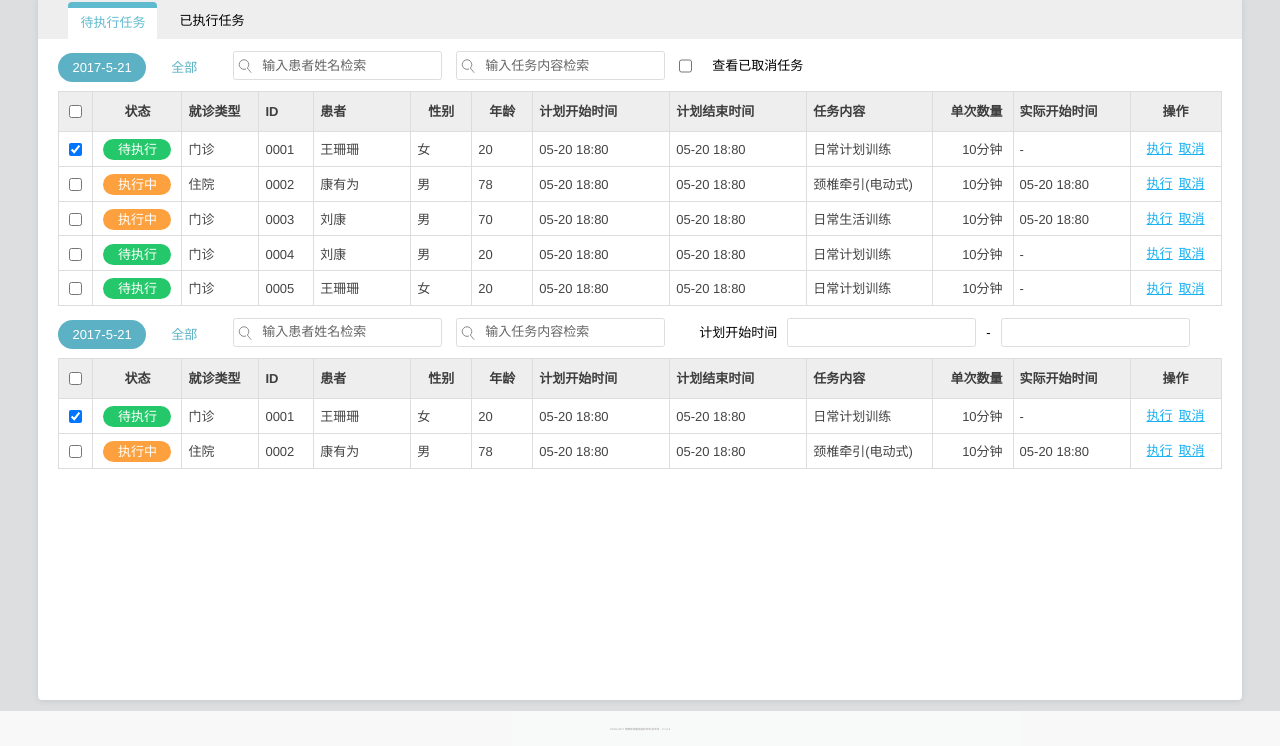
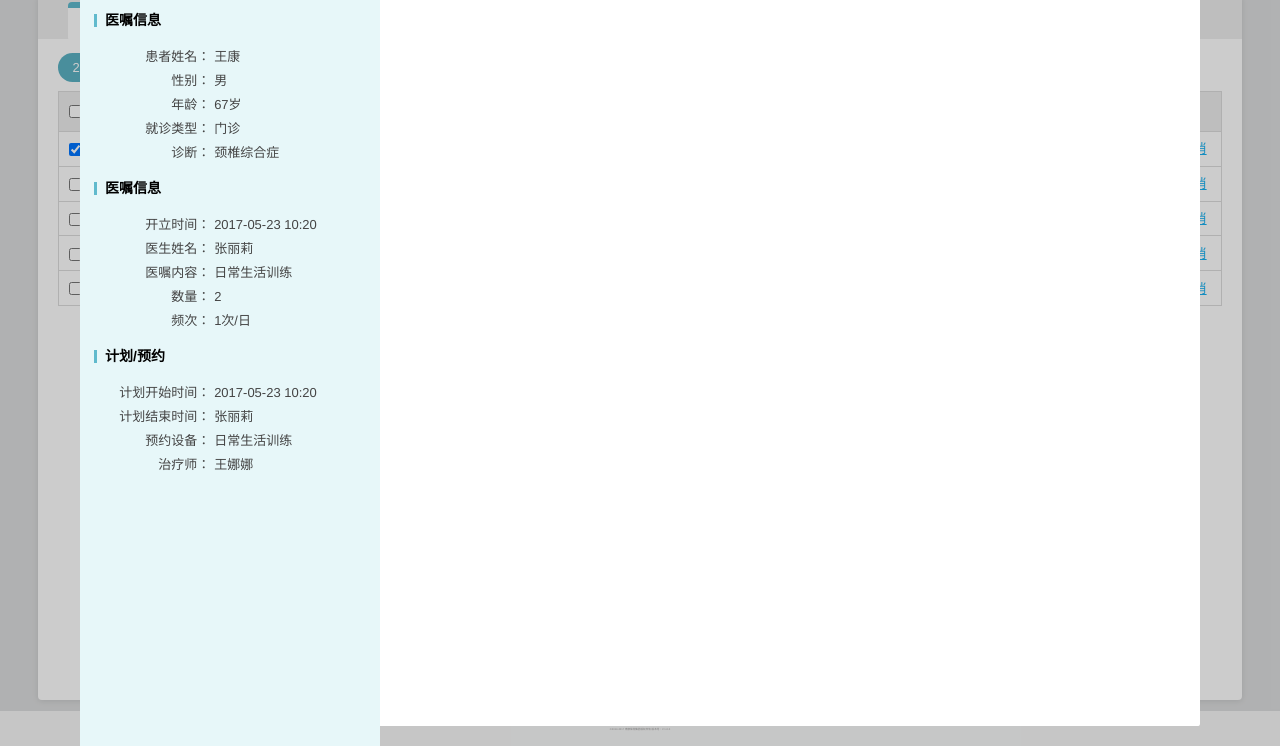
Before and after one commit to yugongwen/practice, a plain HTML site: page main/main.html in a window 1280 px wide. Shown: the part 54-800 px from the top of the page. Drawn offline with Linux system fonts and the light colour scheme.

Commit message:
增加了弹窗以及其他。

```diff
--- a/main/css/main.css
+++ b/main/css/main.css
@@ -302,6 +302,9 @@ table thead tr th{
 	width: 50px;
 	padding: 0;
 }
+.content .navbar ul li{
+
+}
 table thead tr th:first-child{
 	min-width: 10px;
 }
@@ -348,12 +351,13 @@ tbody tr th.opreation{
 	padding: 0 2px;
 }
 tbody tr td a{
-	display: inline-block;
-	margin: 2 0px;
+
 	color: #1AB1F1;
 	text-decoration: underline;
 	font-weight: 380;
-	width: 32px;
+}
+tbody tr td a:nth-child(2){
+	padding-left: 10px;
 }
 tbody tr td a:hover{
 	color: #1e84b0;
@@ -368,3 +372,65 @@ span.wait{
 span.ing{
 	background: #fda13e
 }
+/*弹窗样式*/
+.popUp{
+	box-sizing: border-box;
+	top: 0;
+	left: 0;
+	position: fixed;
+	width: 100%;
+	height: 100%;
+	z-index: 9999;
+	background-color:rgba(0,0,0,0.2);
+	padding: 20px 80px;
+}
+
+.popUpContent{
+	display: block;
+	width: 100%;
+	height: 100%;
+	background: white;
+	border-radius: 0.2em;
+}
+.popUpContent h4{
+	line-height: 30px;
+	background: #eeeeee;
+	padding-left: 20px;
+	border-top-left-radius: 0.2em;
+	border-top-right-radius: 0.2em;
+	margin: 0;
+}
+.popUpContent aside{
+    box-sizing: border-box;
+	width: 300px;
+	height: 100%;
+	margin-bottom: 80px;
+	background: #e7f7f9;
+	box-sizing: border-box;
+	padding: 2 14px;
+}
+.popUpContent aside  span{
+	width: 3px;
+	height: 13px;
+	background: #60bacd;
+	float: left;
+	margin-top: 18px;
+	margin-left: 14px;
+}
+.popUpContent aside table td{
+
+	border: none;
+	padding: 2px;
+	height: 20px;
+}
+.popUpContent aside table td:nth-child(1){
+	text-align: right;
+	width: 70px;
+}
+.popUpContent aside h6{
+	margin: 0;
+	line-height:48px;
+	font-size: 14px;
+	display: inline-block;
+	padding-left: 8px;
+}
--- /dev/null
+++ b/main/css/popUp.css
@@ -0,0 +1,16 @@
+.popUp{
+	box-sizing: border-box;
+	top: 0;
+	left: 0;
+	position: fixed;
+	width: 100%;
+	height: 100%;
+	z-index: 9999;
+	background-color:rgba(0,0,0,0.2);
+	padding: 20px 30px;
+}
+.popUpContent{
+	width: 100%;
+	height: 100%;
+	background: white;
+}
--- a/main/main.html
+++ b/main/main.html
@@ -64,11 +64,11 @@
                 <th class="alignC" style="width:80px;">状态</th>
                 <th class="alignL" style="min-width:60px;width: 60px;">就诊类型</th>
                 <th class="alignL" style="max-width:80px">ID</th>
-                <th class="alignL" style="width:80px";>患者</th>
-                <th class="alignC" style="width:40px";>性别</th>
-                <th class="alignC" style="width:40px";>年龄</th>
-                <th class="alignL" style="width:120px";>计划开始时间</th>
-                <th class="alignL" style="width:120px";>计划结束时间</th>
+                <th class="alignL" style="width:60px";>患者</th>
+                <th class="alignC" style="width:30px";>性别</th>
+                <th class="alignC" style="width:30px";>年龄</th>
+                <th class="alignL" style="width:80px";>计划开始时间</th>
+                <th class="alignL" style="width:80px";>计划结束时间</th>
                 <th class="alignL">任务内容</th>
                 <th class="alignR" style="width:60px;">单次数量</th>
                 <th class="alignL" style="width:100px;">实际开始时间</th>
@@ -153,7 +153,7 @@
         <!-- 以上是待执行任务的内容区域。 -->
 
          <!-- 以下是已执行任务的内容区域。 -->
-        <div class="contentD secondContent" style="display: display;">
+        <div class="contentD secondContent" style="display: none;">
             <div class="tableOpreation">
                 <ul>
                     <li class="here nav"><p>2017-5-21</p></li>
@@ -175,15 +175,16 @@
                 <th class="alignC" style="width:80px;">状态</th>
                 <th class="alignL" style="min-width:60px;width: 60px;">就诊类型</th>
                 <th class="alignL" style="max-width:80px">ID</th>
-                <th class="alignL" style="width:80px";>患者</th>
-                <th class="alignC" style="width:40px";>性别</th>
-                <th class="alignC" style="width:40px";>年龄</th>
-                <th class="alignL" style="width:120px";>计划开始时间</th>
-                <th class="alignL" style="width:120px";>计划结束时间</th>
+                <th class="alignL" style="width:60px";>患者</th>
+                <th class="alignC" style="width:30px";>性别</th>
+                <th class="alignC" style="width:30px";>年龄</th>
+                <th class="alignL" style="width:80px";>计划开始时间</th>
+                <th class="alignL" style="width:80px";>计划结束时间</th>
                 <th class="alignL" >任务内容</th>
                 <th class="alignR" style="width:60px;">单次数量</th>
-                <th class="alignL" style="width:100px;">实际开始时间</th>
-                <th class="alignC">操作</th>
+                <th class="alignL" style="width:80px;">实际开始时间</th>
+                   <th class="alignL" style="width:80px;">实际结束时间</th>
+                <th class="alignC"  style="width:100px;">操作</th>
             </tr>
           </thead>
           <tbody>
@@ -199,7 +200,8 @@
                 <td class="alignL">日常计划训练</td>
                 <td class="alignR">10分钟</td>
                 <td class="alignL">-</td>
-                <td class="alignC"><a href="#">执行</a><a href="#">取消</a></td>
+                <td class="alignL">-</td>
+                <td class="alignC"><a href="#">修改</a><a href="#">查看结果</a></td>
             </tr>
             <tr><td><input type="checkbox"></td>
                 <td class="alignC"><span class="ing">执行中</span></td>
@@ -213,7 +215,8 @@
                 <td class="alignL">颈椎牵引(电动式)</td>
                 <td class="alignR">10分钟</td>
                 <td class="alignL">05-20 18:80</td>
-                <td class="alignC"><a href="#">执行</a><a href="#">取消</a></td>
+                <td class="alignL">05-20 18:80</td>
+                <td class="alignC"><a href="#">修改</a><a href="#">查看结果</a></td>
             </tr>
           </tbody>
         </table>
@@ -227,6 +230,45 @@
       <P >©2013-2017  泰康保险集团版权所有  版本号：V 1.0.0</P>
 
       </div>
+
+    <!--   接下来是弹窗 -->
+    <div class="popUp">
+        <div class="popUpContent">
+            <h4>日常生活动作训练</h4>
+            <aside>
+                <span></span>
+                <h6>医嘱信息</h6>
+                <table>
+                    <tr><td>患者姓名：</td><td>王康</td></tr>
+                    <tr><td>性别：</td><td>男</td></tr>
+                    <tr><td>年龄：</td><td>67岁</td></tr>
+                    <tr><td>就诊类型：</td><td>门诊</td></tr>
+                    <tr><td>诊断：</td><td>颈椎综合症</td></tr>
+                </table>
+                <span></span>
+                <h6>医嘱信息</h6>
+                <table>
+                    <tr><td>开立时间：</td><td>2017-05-23 10:20</td></tr>
+                    <tr><td>医生姓名：</td><td>张丽莉</td></tr>
+                    <tr><td>医嘱内容：</td><td>日常生活训练</td></tr>
+                    <tr><td>数量：</td><td>2</td></tr>
+                    <tr><td>频次：</td><td>1次/日</td></tr>
+                </table>
+                  <span></span>
+                <h6>计划/预约</h6>
+                <table>
+                    <tr><td>计划开始时间：</td><td>2017-05-23 10:20</td></tr>
+                    <tr><td>计划结束时间：</td><td>张丽莉</td></tr>
+                    <tr><td>预约设备：</td><td>日常生活训练</td></tr>
+                    <tr><td>治疗师：</td><td>王娜娜</td></tr>
+                </table>
+            </aside>
+            <article>
+
+            </article>
+         </div>
+
+    </div>
 </body>
 <script type="text/javascript" src="js/global.js"></script>
 <script type="text/javascript" src="../js/commonjs/jquery.js"></script>
```
Also changed, not shown: main/img/tkLogo2.png.
